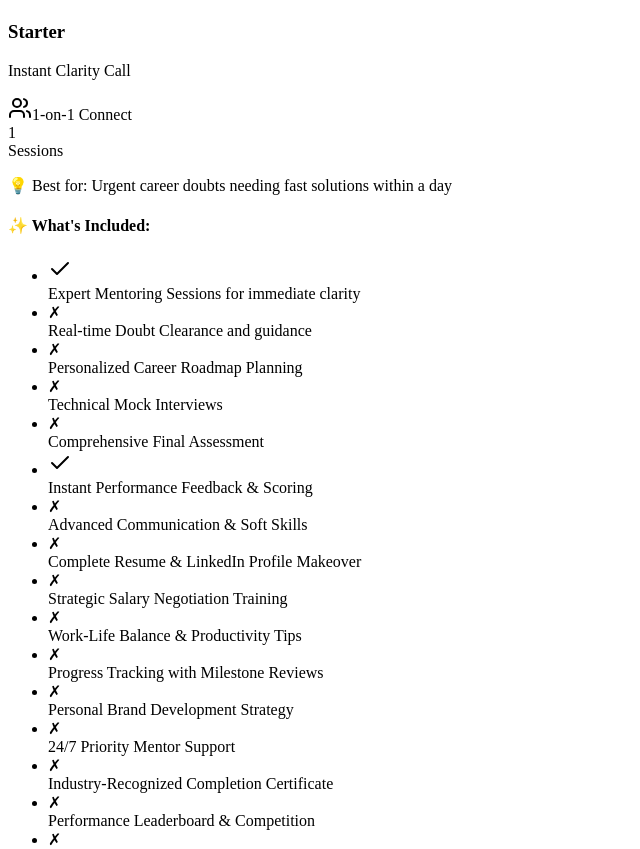
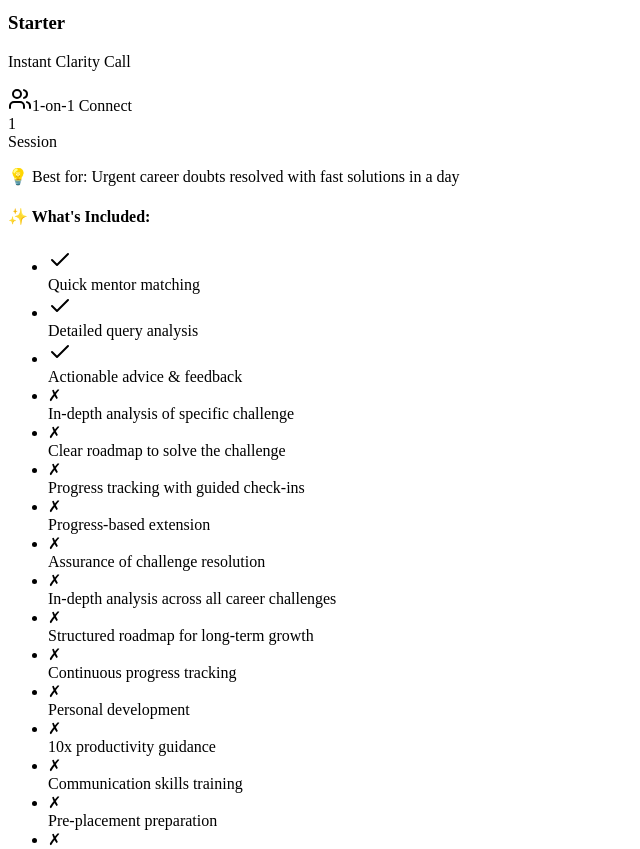
Before and after one commit to mentordeskdev1/mentordeskdev1.github.io, a React (Vite) app in the folder client/: page / in a window 1280 px wide. Shown: the part 1921-2770 px from the top of the page, without its empty margins (0-640 px from the left). Built offline with nearby package versions, Linux system fonts and the light colour scheme; a web font is replaced by a local one.

Commit message:
fix : plan section content updated

```diff
--- a/client/src/components/hero-section.tsx
+++ b/client/src/components/hero-section.tsx
@@ -80,9 +80,9 @@ export default function HeroSection() {
                 variant="outline"
                 className="border-2 border-purple-300 text-purple-700 bg-purple-50 px-6 py-3 sm:px-8 sm:py-4 lg:px-10 lg:py-5 rounded-xl sm:rounded-2xl font-bold text-base sm:text-lg lg:text-xl hover:bg-purple-100 hover:border-purple-400 transition-all duration-300 transform hover:-translate-y-1 hover:scale-105 flex items-center justify-center group"
                 onClick={() => {
-                  const domainsSection = document.getElementById("domains");
+                  const domainsSection = document.getElementById("plan");
                   if (domainsSection) {
-                    const navbarHeight = 120; // Account for navbar height and extra spacing
+                    const navbarHeight = 0;
                     const elementPosition = domainsSection.getBoundingClientRect().top + window.pageYOffset;
                     const offsetPosition = elementPosition - navbarHeight;
 
@@ -95,7 +95,7 @@ export default function HeroSection() {
                 data-testid="button-explore-programs"
               >
                 <Play className="w-5 h-5 sm:w-6 sm:h-6 mr-2 sm:mr-3 group-hover:animate-pulse" />
-                Explore Programs
+                Explore Journey
               </Button>
               {/* <Button
                 variant="outline"
--- a/client/src/components/plan-section.tsx
+++ b/client/src/components/plan-section.tsx
@@ -16,83 +16,50 @@ import { FaWhatsapp } from "react-icons/fa";
 
 export default function PlanSection() {
   // Comprehensive feature list for all plans
+  // Comprehensive feature list for all plans
   const allFeatures = [
+    // 🌟 Instant Clarity Call (Day Plan)
+    { id: "quick_match", text: "Quick mentor matching" },
+    { id: "query_analysis", text: "Detailed query analysis" },
+    { id: "actionable_advice", text: "Actionable advice & feedback" },
+
+    // 🌟 Growth Sprint (Pro Plan)
     {
-      id: "mentoring",
-      text: "Expert Mentoring Sessions for immediate clarity",
+      id: "challenge_analysis",
+      text: "In-depth analysis of specific challenge",
+    },
+    { id: "clear_roadmap", text: "Clear roadmap to solve the challenge" },
+    {
+      id: "progress_tracking",
+      text: "Progress tracking with guided check-ins",
+    },
+    { id: "progress", text: "Progress-based extension" },
+    { id: "assurance", text: "Assurance of challenge resolution" },
+
+    // 🌟 Career Mastery (Elite Plan)
+    {
+      id: "career_analysis",
+      text: "In-depth analysis across all career challenges",
     },
     {
-      id: "doubt_clearance",
-      text: "Real-time Doubt Clearance and guidance",
+      id: "long_term_roadmap",
+      text: "Structured roadmap for long-term growth",
     },
-    { id: "roadmap", text: "Personalized Career Roadmap Planning" },
-    { id: "domain_mocks", text: "Technical Mock Interviews" },
-    { id: "final_mock", text: "Comprehensive Final Assessment" },
-    {
-      id: "feedback_score",
-      text: "Instant Performance Feedback & Scoring",
-    },
-    { id: "communication", text: "Advanced Communication & Soft Skills" },
-    { id: "resume_linkedin", text: "Complete Resume & LinkedIn Profile Makeover" },
-    { id: "salary_negotiation", text: "Strategic Salary Negotiation Training" },
-    { id: "work_life_balance", text: "Work-Life Balance & Productivity Tips" },
-    {
-      id: "milestone_feedback",
-      text: "Progress Tracking with Milestone Reviews",
-    },
-    { id: "personal_branding", text: "Personal Brand Development Strategy" },
-    {
-      id: "priority_support",
-      text: "24/7 Priority Mentor Support",
-    },
-    { id: "certification", text: "Industry-Recognized Completion Certificate" },
-    {
-      id: "leaderboard",
-      text: "Performance Leaderboard & Competition",
-    },
-    {
-      id: "dream_role_roadmap",
-      text: "Dream Role Achievement Roadmap",
-    },
-    {
-      id: "comprehensive_feedback",
-      text: "Deep Analysis & Continuous Improvement Feedback",
-    },
-    {
-      id: "expert_certification",
-      text: "Expert-Endorsed Professional Certification",
-    },
-    {
-      id: "leaderboard_recognition",
-      text: "Top Performer Recognition & Job Referrals",
-    },
-    {
-      id: "job_referrals",
-      text: "Direct Job Referrals & Opportunity Access",
-    },
-    {
-      id: "progress_tracking",
-      text: "Detailed Progress Tracking & Analytics",
-    },
-    {
-      id: "extension_option",
-      text: "Growth-Based Program Extension Options",
-    },
-    {
-      id: "group_sessions",
-      text: "Collaborative Group Development Sessions",
-    },
-    {
-      id: "leadership_training",
-      text: "Leadership & Management Skills Training",
-    },
+    { id: "continuous_tracking", text: "Continuous progress tracking" },
+    { id: "personal_development", text: "Personal development" },
+    { id: "productivity", text: "10x productivity guidance" },
+    { id: "communication", text: "Communication skills training" },
+    { id: "preparation", text: "Pre-placement preparation" },
+    { id: "mock_interviews", text: "Mock interviews" },
+    { id: "assessments", text: "Assessments" },
+    { id: "extension", text: "Growth-based extension" },
   ];
 
   const plans = [
     {
       id: "starter",
       name: "Starter",
-      subtitle: " Instant Clarity Call",
+      subtitle: "Instant Clarity Call",
       duration: "30 Minutes",
       validity: "Same Day",
       type: "1-on-1 Connect",
@@ -100,13 +67,10 @@ export default function PlanSection() {
       dcSessions: 1,
       mocks: 0,
       overallMocks: 0,
-      bestFor: "Urgent career doubts needing fast solutions within a day",
+      bestFor: "Urgent career doubts resolved with fast solutions in a day",
       icon: Target,
       // Features available in this plan
-      availableFeatures: [
-        "mentoring",
-        "feedback_score",
-      ],
+      availableFeatures: ["quick_match", "query_analysis", "actionable_advice"],
       color: "green",
       gradient: "from-green-50 to-emerald-100",
       border: "border-green-300",
@@ -129,29 +93,18 @@ export default function PlanSection() {
       icon: Zap,
       // Features available in this plan
       availableFeatures: [
-        "mentoring",
-        "doubt_clearance",
-        "roadmap",
-        "domain_mocks",
-        "final_mock",
-        "feedback_score",
-        "communication",
-        "resume_linkedin",
-        "salary_negotiation",
-        "milestone_feedback",
-        "personal_branding",
-        "priority_support",
-        "certification",
-        "comprehensive_feedback",
+        "challenge_analysis",
+        "clear_roadmap",
         "progress_tracking",
-        "job_referrals",
+        "assurance",
+        "progress",
       ],
       color: "blue",
       gradient: "from-blue-50 to-indigo-100",
       border: "border-blue-300",
       text: "text-blue-800",
       bg: "bg-blue-100",
-      isPopular: true,
+      isPremium: true,
     },
     {
       id: "elite",
@@ -165,47 +118,33 @@ export default function PlanSection() {
       mocks: 4,
       overallMocks: 2,
       bestFor:
-        "Long-term career transformation through guided improvement with personal-development",
+        "Long-term career transformation through guided improvement and self-development",
       icon: Crown,
-      // Features available in this plan (all features)
+      // Features available in this plan
       availableFeatures: [
-        "mentoring",
-        "doubt_clearance",
-        "roadmap",
-        "domain_mocks",
-        "final_mock",
-        "feedback_score",
+        "career_analysis",
+        "long_term_roadmap",
+        "continuous_tracking",
+        "personal_development",
+        "productivity",
         "communication",
-        "resume_linkedin",
-        "salary_negotiation",
-        "work_life_balance",
-        "milestone_feedback",
-        "personal_branding",
-        "priority_support",
-        "certification",
-        "leaderboard",
-        "dream_role_roadmap",
-        "comprehensive_feedback",
-        "expert_certification",
-        "leaderboard_recognition",
-        "job_referrals",
-        "progress_tracking",
-        "extension_option",
-        "group_sessions",
-        "leadership_training",
+        "preparation",
+        "mock_interviews",
+        "assessments",
+        "extension",
       ],
       color: "purple",
       gradient: "from-purple-50 to-violet-100",
       border: "border-purple-300",
       text: "text-purple-800",
       bg: "bg-purple-100",
-      isPremium: true,
+      isPopular: true,
     },
   ];
 
   return (
     <section
-      id="pricing"
+      id="plan"
       className="py-16 sm:py-24 bg-gradient-to-br from-slate-50 via-blue-50 to-purple-50 relative overflow-hidden"
     >
       {/* Background Effects */}
@@ -217,9 +156,8 @@ export default function PlanSection() {
         {/* Header */}
         <div className="text-center mb-16 sm:mb-20">
           <div className="inline-flex items-center bg-gradient-to-r from-orange-100 via-red-100 to-pink-100 rounded-full px-6 py-3 mb-6 animate-pulse shadow-lg">
-            <Star className="w-4 h-4 text-orange-600 mr-2" />
             <span className="text-orange-600 text-sm font-bold tracking-wide">
-              🔥 UPDATED PLAN STRUCTURE
+              🔥 Exclusive Limited-Time Offers for New Members
             </span>
           </div>
           <h2 className="text-3xl sm:text-4xl lg:text-6xl font-black text-gray-900 mb-6 tracking-tight">
@@ -244,17 +182,17 @@ export default function PlanSection() {
                 key={plan.id}
                 className={`relative rounded-3xl p-8 transition-all duration-500 hover:scale-105 hover:shadow-2xl group backdrop-blur-sm ${
                   plan.isPopular
-                    ? "bg-gradient-to-br from-blue-50 to-indigo-100 border-3 border-blue-400 shadow-2xl scale-105 ring-4 ring-blue-200 ring-opacity-50"
+                    ? "bg-gradient-to-br from-blue-50 to-indigo-100 border-3 border-blue-400 shadow-2xl hover:scale-105 ring-4 ring-blue-200 ring-opacity-50"
                     : plan.isPremium
-                      ? "bg-gradient-to-br from-purple-50 to-violet-100 border-3 border-purple-400 shadow-xl ring-4 ring-purple-200 ring-opacity-50"
-                      : "bg-gradient-to-br from-green-50 to-emerald-100 border-3 border-green-400 shadow-lg"
+                    ? "bg-gradient-to-br from-purple-50 to-violet-100 border-3 border-purple-400 shadow-xl ring-4 ring-purple-200 ring-opacity-50"
+                    : "bg-gradient-to-br from-green-50 to-emerald-100 border-3 border-green-400 shadow-lg"
                 }`}
                 data-testid={`card-plan-${plan.name.toLowerCase()}`}
               >
                 {/* Badge */}
                 {plan.isPopular && (
                   <div className="absolute -top-5 left-1/2 transform -translate-x-1/2 z-20">
-                    <div className="bg-gradient-to-r from-blue-500 to-indigo-600 text-white px-8 py-3 rounded-full text-sm font-black shadow-2xl border-3 border-white animate-bounce text-nowrap">
+                    <div className="bg-gradient-to-r from-purple-500 to-violet-600 text-white px-8 py-3 rounded-full text-sm font-black shadow-2xl border-3 border-white animate-bounce text-nowrap">
                       🔥 MOST POPULAR
                     </div>
                   </div>
@@ -262,7 +200,7 @@ export default function PlanSection() {
 
                 {plan.isPremium && (
                   <div className="absolute -top-5 left-1/2 transform -translate-x-1/2 z-20">
-                    <div className="bg-gradient-to-r from-purple-500 to-violet-600 text-white px-8 py-3 rounded-full text-sm font-black shadow-2xl border-3 border-white text-nowrap">
+                    <div className="bg-gradient-to-r  from-blue-500 to-indigo-600 text-white px-8 py-3 rounded-full text-sm font-black shadow-2xl border-3 border-white text-nowrap">
                       ⭐ PREMIUM CHOICE
                     </div>
                   </div>
@@ -301,11 +239,11 @@ export default function PlanSection() {
 
                   {/* Sessions Info */}
                   <div className="bg-white rounded-2xl p-6 shadow-inner mb-6 border-2 border-gray-100">
-                    <div className="text-4xl font-black  mb-2 text-blue-800">
+                    <div className={`text-5xl font-black  mb-2 ${plan.text}`}>
                       {plan.sessions}
                     </div>
-                    <div className="text-lg font-bold mb-3 text-blue-600">
-                       Sessions
+                    <div className={`text-lg font-bold mb-3 ${plan.text}`}>
+                      Session{plan.sessions > 1 && "s"}
                     </div>
 
                     {/* <div className="text-4xl font-black  mb-2 text-green-800">
@@ -343,8 +281,29 @@ export default function PlanSection() {
                   <ul className="space-y-3 max-h-80 overflow-y-auto custom-scrollbar">
                     {allFeatures.map((feature, featureIndex) => {
                       const isAvailable = plan.availableFeatures.includes(
-                        feature.id,
+                        feature.id
                       );
+                      if (
+                        (plan.id === "pro" &&
+                          [
+                            "quick_match",
+                            "query_analysis",
+                            "actionable_advice",
+                          ].includes(feature.id)) ||
+                        (plan.id === "elite" &&
+                          [
+                            "quick_match",
+                            "query_analysis",
+                            "actionable_advice",
+                            "challenge_analysis",
+                            "clear_roadmap",
+                            "progress_tracking",
+                            "assurance",
+                            "progress",
+                          ].includes(feature.id))
+                      ) {
+                        return null; // Skip Starter and Pro features for Pro and Elite plans
+                      }
                       return (
                         <li
                           key={featureIndex}
@@ -356,8 +315,8 @@ export default function PlanSection() {
                                 ? plan.color === "blue"
                                   ? "text-blue-500"
                                   : plan.color === "purple"
-                                    ? "text-purple-500"
-                                    : "text-green-500"
+                                  ? "text-purple-500"
+                                  : "text-green-500"
                                 : "text-gray-300"
                             }`}
                           >
@@ -412,7 +371,7 @@ export default function PlanSection() {
                   onClick={() => {
                     window.open(
                       "https://wa.me/6369997653?text=Hi, I would like to know more about the mentorship program.",
-                      "_blank",
+                      "_blank"
                     );
                   }}
                   data-testid={`button-whatsapp-${plan.name.toLowerCase()}`}
@@ -432,10 +391,10 @@ export default function PlanSection() {
           <div className="grid grid-cols-1 sm:grid-cols-3 gap-8 max-w-5xl mx-auto mb-12">
             <div className="flex flex-col items-center text-center p-6 bg-white rounded-2xl shadow-lg hover:shadow-xl transition-shadow duration-300">
               <div className="w-16 h-16 bg-gradient-to-r from-green-400 to-green-600 rounded-full flex items-center justify-center mb-4">
-                <Shield className="text-white w-8 h-8" />
+                <Check className="text-white w-8 h-8" />
               </div>
               <span className="text-lg font-bold text-gray-800">
-                5-Day Money-Back Guarantee
+                Verified Mentors
               </span>
             </div>
             <div className="flex flex-col items-center text-center p-6 bg-white rounded-2xl shadow-lg hover:shadow-xl transition-shadow duration-300">
@@ -463,8 +422,9 @@ export default function PlanSection() {
                 Ready to Accelerate Your Career Growth? 🚀
               </h3>
               <p className="text-xl text-gray-600 mb-8 leading-relaxed max-w-3xl mx-auto">
-                Whether you need instant clarity, deep analysis, or long-term growth mastery -
-                our expert mentors are ready to guide you to success. Choose your path and start your transformation today!
+                Whether you need instant clarity, deep analysis, or long-term
+                growth mastery - our expert mentors are ready to guide you to
+                success. Choose your path and start your transformation today!
               </p>
               <Button
                 size="lg"
@@ -481,8 +441,10 @@ export default function PlanSection() {
 Can you help me choose the right plan and get started?`;
 
                   window.open(
-                    `https://wa.me/6369997653?text=${encodeURIComponent(message)}`,
-                    "_blank",
+                    `https://wa.me/6369997653?text=${encodeURIComponent(
+                      message
+                    )}`,
+                    "_blank"
                   );
                 }}
                 data-testid="button-whatsapp-main"
--- a/client/src/components/promotion-banner.tsx
+++ b/client/src/components/promotion-banner.tsx
@@ -16,7 +16,7 @@ export default function PromotionBanner() {
     {
       id: "instant30",
       code: "INSTANT30",
-      title: "30% Off Instant Mentorship",
+      title: "30% Off Starter Mentorship",
       description: "Get 30% off on your instant mentorship session",
       discountType: "percentage",
       discountValue: "30",
@@ -26,7 +26,7 @@ export default function PromotionBanner() {
     {
       id: "daily50",
       code: "DAILY50",
-      title: "50% Off Daily Mentorship",
+      title: "50% Off Pro/Elite Mentorship",
       description:
         "Get 50% off on all regular mentorship courses, perfect for long-term career guidance and skill development",
       discountType: "percentage",
```
